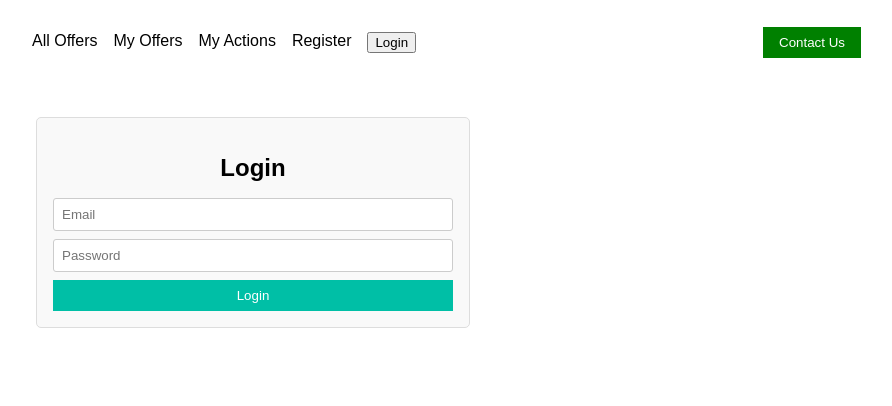
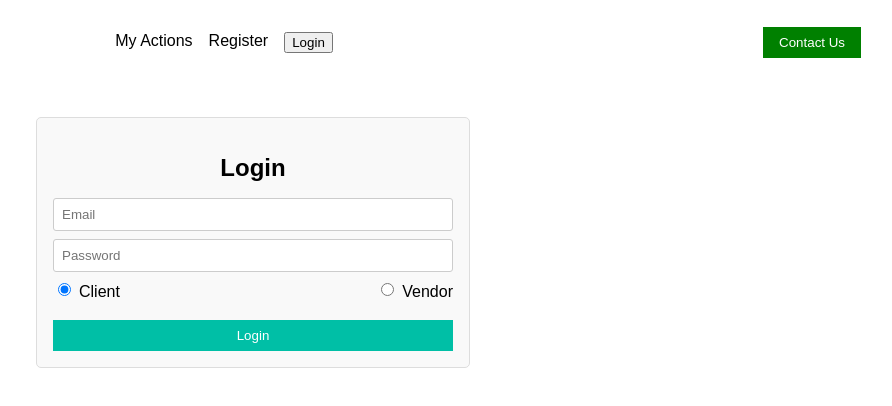
Before and after one commit to DragosJantea/Licenta-frontend, a React (Create React App) app: page /login in a window 1280 px wide. Shown: the top 406 px of the page, without its empty margins (387-1279 px from the left). Built offline with nearby package versions, Linux system fonts and the light colour scheme.

Commit message:
correct roles

```diff
--- a/src/components/Login.css
+++ b/src/components/Login.css
@@ -24,6 +24,21 @@
   border-radius: 3px;
 }
 
+.role-selection {
+  display: flex;
+  justify-content: space-between;
+  margin-bottom: 1rem;
+}
+
+.role-selection label {
+  display: flex;
+  align-items: center;
+}
+
+.role-selection input {
+  margin-right: 0.5rem;
+}
+
 .login-container form button {
   padding: 0.5rem;
   border: none;
--- a/src/components/Login.js
+++ b/src/components/Login.js
@@ -7,6 +7,7 @@ const Login = () => {
   const [form, setForm] = useState({
     username: "",
     password: "",
+    role: "client", // Default role
   });
 
   const { login } = useAuth();
@@ -15,6 +16,10 @@ const Login = () => {
   const handleChange = (e) => {
     const { name, value } = e.target;
     setForm({ ...form, [name]: value });
+  };
+
+  const handleRoleChange = (e) => {
+    setForm({ ...form, role: e.target.value });
   };
 
   const handleSubmit = async (e) => {
@@ -34,7 +39,7 @@ const Login = () => {
       if (response.ok) {
         const data = await response.json();
         console.log("Login successful", data);
-        login(data.jwt); // Save the JWT token in context
+        login(data.jwt, form.role); // Save the JWT token and role in context
         navigate("/"); // Redirect to the home page or another protected page
       } else {
         console.error("Login failed");
@@ -62,6 +67,28 @@ const Login = () => {
           value={form.password}
           onChange={handleChange}
         />
+        <div className="role-selection">
+          <label>
+            <input
+              type="radio"
+              name="role"
+              value="client"
+              checked={form.role === "client"}
+              onChange={handleRoleChange}
+            />
+            Client
+          </label>
+          <label>
+            <input
+              type="radio"
+              name="role"
+              value="vendor"
+              checked={form.role === "vendor"}
+              onChange={handleRoleChange}
+            />
+            Vendor
+          </label>
+        </div>
         <button type="submit">Login</button>
       </form>
     </div>
--- a/src/components/Navbar.js
+++ b/src/components/Navbar.js
@@ -4,7 +4,7 @@ import { useAuth } from "../context/AuthContext";
 import "./Navbar.css";
 
 const Navbar = () => {
-  const { auth, logout } = useAuth();
+  const { auth, role, logout } = useAuth();
   const navigate = useNavigate();
 
   const handleAuthAction = () => {
@@ -20,18 +20,24 @@ const Navbar = () => {
       <div className="logo"> {/* You can place your logo here */}</div>
       <nav>
         <ul>
+          {role === "client" && (
             <li>
               <Link to="/alloffers">All Offers</Link>
             </li>
+          )}
+          {role === "vendor" && (
             <li>
               <Link to="/myoffers">My Offers</Link>
             </li>
+          )}
           <li>
             <Link to="/myactions">My Actions</Link>
           </li>
+          {!auth && (
             <li>
               <Link to="/register">Register</Link>
             </li>
+          )}
           <li>
             <button className="auth-button" onClick={handleAuthAction}>
               {auth ? "Logout" : "Login"}
--- a/src/context/AuthContext.js
+++ b/src/context/AuthContext.js
@@ -1,20 +1,36 @@
-import React, { createContext, useState, useContext } from "react";
+import React, { createContext, useState, useEffect, useContext } from "react";
 
 const AuthContext = createContext();
 
 export const AuthProvider = ({ children }) => {
   const [auth, setAuth] = useState(null);
+  const [role, setRole] = useState(null);
 
-  const login = (token) => {
+  useEffect(() => {
+    const storedAuth = localStorage.getItem("auth");
+    const storedRole = localStorage.getItem("role");
+    if (storedAuth) {
+      setAuth(storedAuth);
+      setRole(storedRole);
+    }
+  }, []);
+
+  const login = (token, userRole) => {
     setAuth(token);
+    setRole(userRole);
+    localStorage.setItem("auth", token);
+    localStorage.setItem("role", userRole);
   };
 
   const logout = () => {
     setAuth(null);
+    setRole(null);
+    localStorage.removeItem("auth");
+    localStorage.removeItem("role");
   };
 
   return (
-    <AuthContext.Provider value={{ auth, login, logout }}>
+    <AuthContext.Provider value={{ auth, role, login, logout }}>
       {children}
     </AuthContext.Provider>
   );
```
Lines whose indentation alone changed are shown as unchanged.
